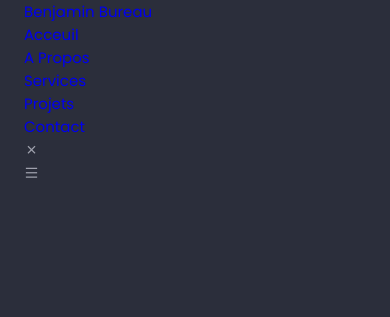
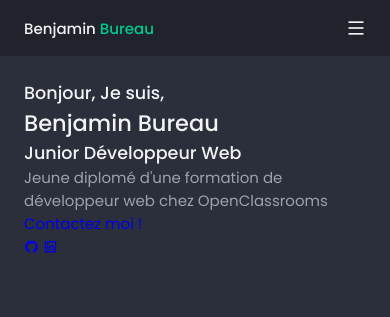
Before and after one commit to DirtDover/Portfolio, a plain HTML site: page index.html in a window 390 px wide. Drawn offline with nearby package versions, Linux system fonts and the light colour scheme.

Commit message:
Updates navBar + Start Main

```diff
--- a/assets/css/styles.css
+++ b/assets/css/styles.css
@@ -116,3 +116,69 @@ svg{
 }
 
 /*====== Header + Nav=====*/
+
+.header{
+    position:fixed;
+    width: 100%;
+    background-color: var(--container-color);
+    top: 0;
+    left: 0;
+    z-index: var(--z-fixed);
+}
+.nav{
+    height: var(--header-height);
+    display: flex;
+    justify-content: space-between;
+    align-items: center;
+}
+.nav__logo{
+    color: var(--title-color);
+    font-weight: var(--font-medium);
+}
+.nav__logo span{
+    color: var(--first-color);
+}
+.nav__toggle,
+.nav__close{
+    display: flex;
+    font-size: 1.25rem;
+    color: var(--title-color);
+    cursor: pointer;
+}
+
+@media screen and (max-width: 1023px) {
+    .nav__menu{
+        position: fixed;
+        top: 0;
+        right: -100%;
+        background-color: hsla(0, 0%, 10%, .3);
+        width: 75%;
+        height: 100%;
+        padding: 4.5rem 0 0 3rem;
+        backdrop-filter: blur(24px);
+        -webkit-backdrop-filter: blur(24px);
+        transition: right .4s;
+    }
+}
+
+.nav__list{
+    display: flex;
+    flex-direction: column;
+    row-gap: 3rem;
+}
+.nav__link{
+    color: var(--title-color);
+    font-weight: var(--font-medium);
+    transition: color .4s;
+}
+.nav__link:hover{
+    color: var(--first-color);
+}
+.nav__close{
+    position: absolute;
+    top: 1rem;
+    right: 1.5rem;
+}
+.show-menu{
+    right: 0;
+}
--- a/index.html
+++ b/index.html
@@ -20,7 +20,7 @@
             <div class="nav__menu" id="nav-menu">
                 <ul class="nav__list">
                     <li class="nav__item">
-                        <a href="#Acceuil" class="nav__link">Acceuil</a>
+                        <a href="#acceuil" class="nav__link">Acceuil</a>
                     </li>
                     <li class="nav__item">
                         <a href="#apropos" class="nav__link">A Propos</a>
@@ -47,10 +47,44 @@
     </header>
 
     <main class="main">
+        <section class="acceuil section" id="acceuil">
+            <div class="home__container container grid">
+              <div class="home__content">
+                <div class="home__data">
+                    <h3 class="home__subtitle">
+                       Bonjour, <span>Je suis,</span>
+                    </h3>
+                    <h1 class="home__title">Benjamin Bureau</h1>
+                    <h3 class="home__education">Junior Développeur Web</h3>
+                    <p class="home__description">Jeune diplomé d'une formation de développeur web chez OpenClassrooms</p>
+                    <a href="#contact" class="button">Contactez moi !</a>
+                </div>
+                <div class="home__social">
+                    <a href="https://github.com/DirtDover" target="_blank" class="home__social-link">
+                        <i class="ri-github-fill"></i>
+                    </a>
+
+                    <a href="https://www.linkedin.com/in/benjamin-bureau-756064228/" target="_blank" class="home__social-link">
+                        <i class="ri-linkedin-box-line"></i>
+                    </a>
+                </div>
+              </div>
+               <div class="home__image">
+
+               </div>
+            </div>
+        </section>
+        <section class="apropos section" id="apropos">
+
+        </section>
+        <section class="skills section">
+
+        </section>
 
     </main>
 
     <footer class="footer">
 
     </footer>
+    <script src="./index.js"></script>
 </body>
--- /dev/null
+++ b/index.js
@@ -0,0 +1,22 @@
+const navMenu= document.getElementById('nav-menu'),
+      navToggle= document.getElementById('nav-toggle'),
+      navClose= document.getElementById('nav-close')
+
+if(navToggle){
+    navToggle.addEventListener('click',()=>{
+        navMenu.classList.add('show-menu')
+    })
+}
+
+if(navClose){
+    navClose.addEventListener('click', ()=>{
+        navMenu.classList.remove('show-menu')
+    })
+}
+
+const navLink = document.querySelectorAll('.nav__link')
+const linkAction = () =>{
+    const navMenu = document.getElementById('nav-menu')
+    navMenu.classList.remove('show-menu')
+}
+navLink.forEach(e=> e.addEventListener('click', linkAction))
```
